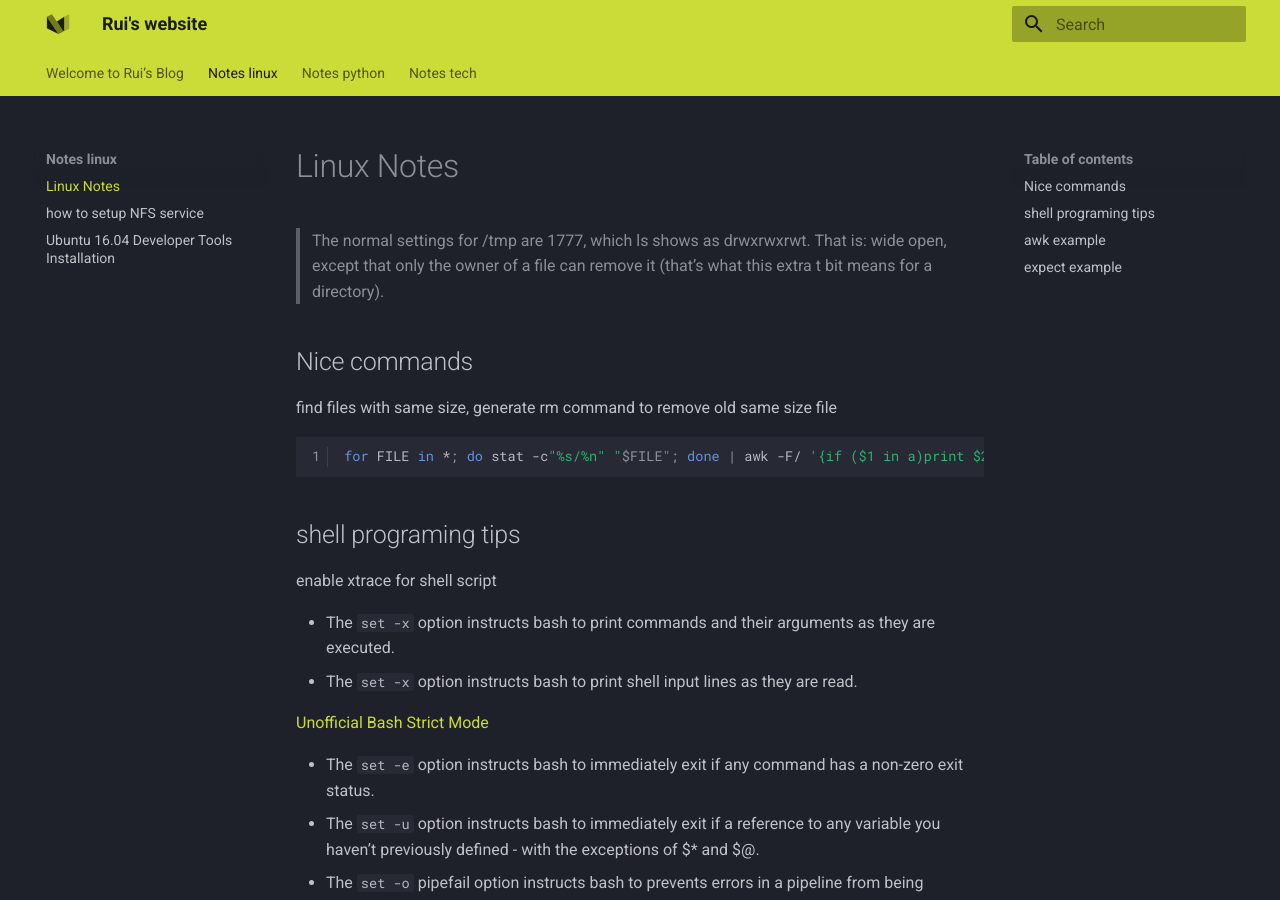
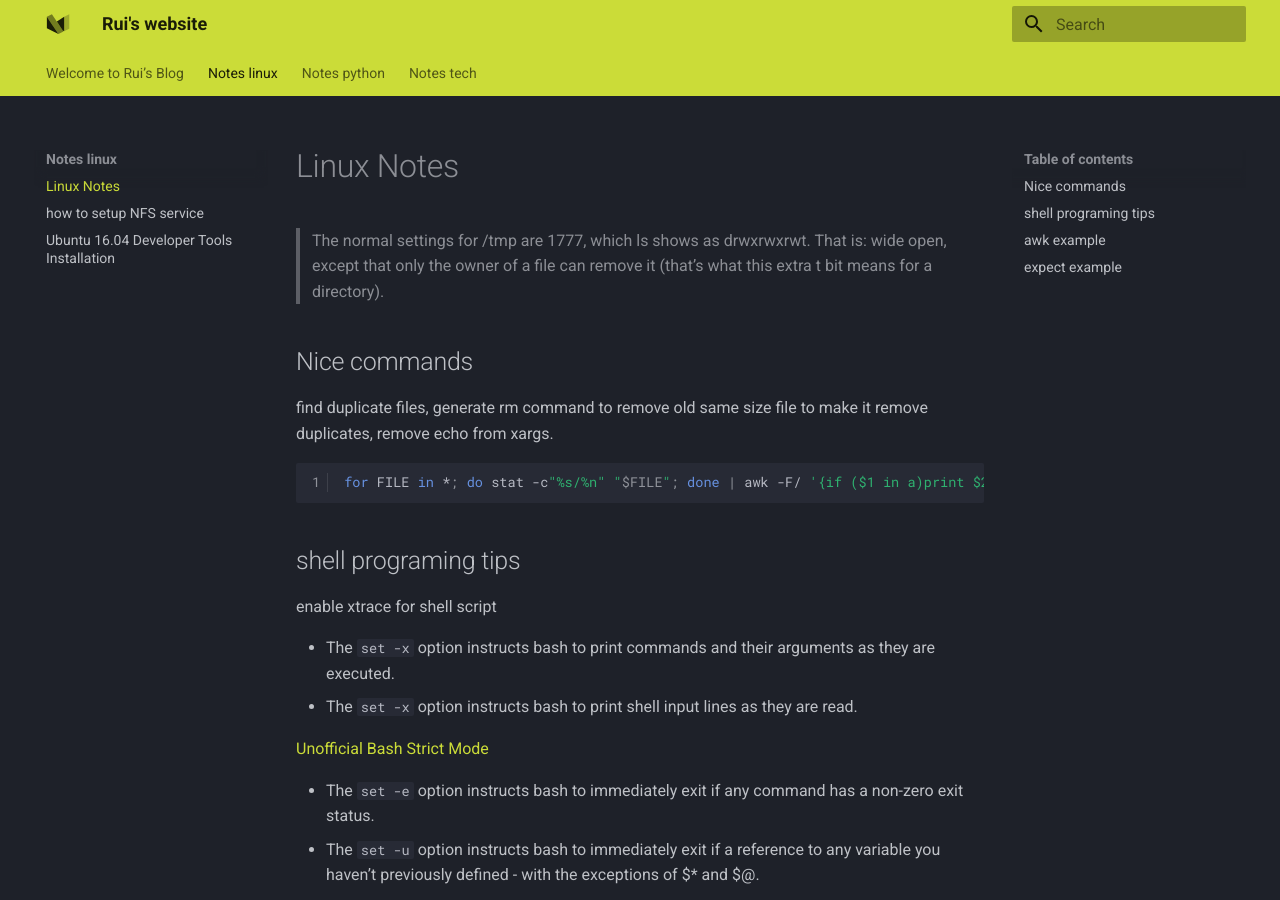
Before and after one commit to liambob77/ruihan.tech, an MkDocs documentation site: the page built from docs/notes_linux/Linux.md, in a window 1280 px wide and 900 px high. Built offline with MkDocs 1.6.1 and Material for MkDocs 9.7.7, drawn with Linux system fonts in a browser that asks for light colours.

Commit message:
Update Linux.md

````diff
--- a/docs/notes_linux/Linux.md
+++ b/docs/notes_linux/Linux.md
@@ -6,7 +6,8 @@
 
 ## Nice commands
 
-find files with same size, generate rm command to remove old same size file
+find duplicate files, generate rm command to remove old same size file
+to make it remove duplicates, remove echo from xargs.
 
 ```bash
 for FILE in *; do stat -c"%s/%n" "$FILE"; done | awk -F/ '{if ($1 in a)print $2; else a[$1]=1}' | xargs echo rm
````
